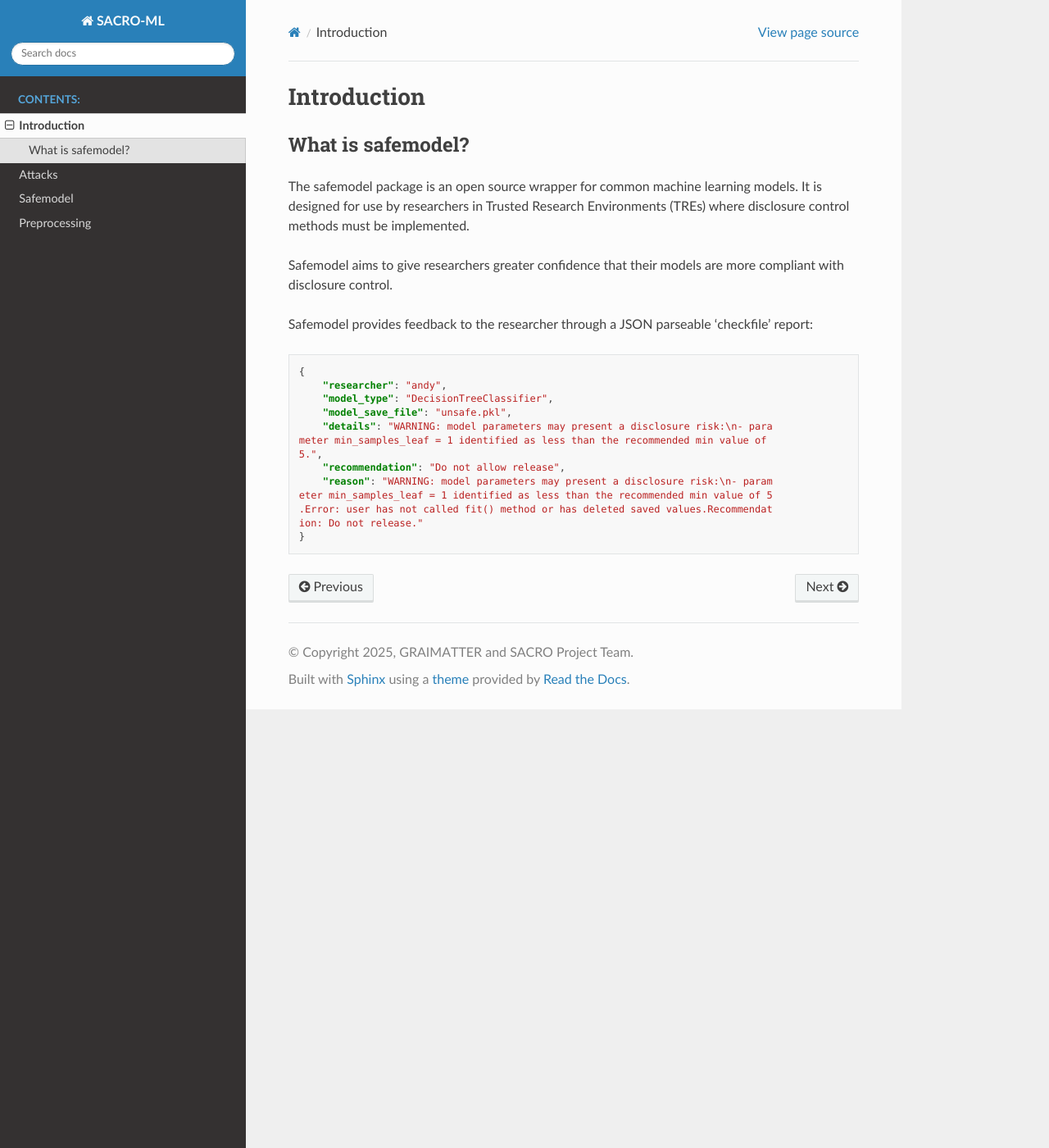
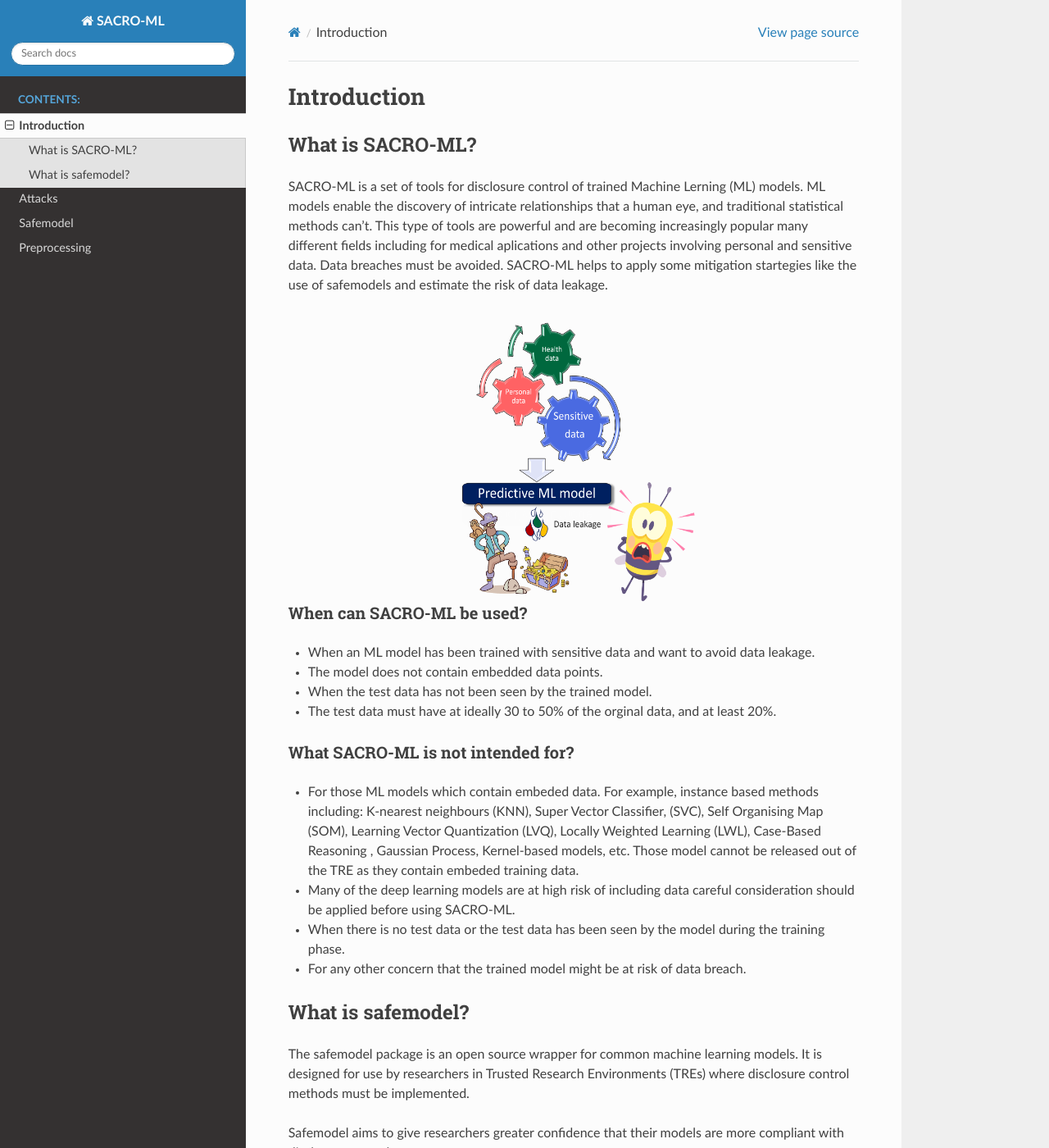
Before and after one commit to AI-SDC/SACRO-ML, a Sphinx documentation site: the page built from docs/source/introduction.rst, in a window 1280 px wide and 1400 px high. Shown: the whole window at 82% size. Built offline with Sphinx 7.4.7 and the Read the Docs theme 3.1.0, drawn with Linux system fonts in a browser that asks for light colours.

Commit message:
Update introduction.rst
Added a general description of SACRO-ML.

Signed-off-by: albacrespi <acrespi001@dundee.ac.uk>

```diff
--- a/docs/source/introduction.rst
+++ b/docs/source/introduction.rst
@@ -1,5 +1,30 @@
 Introduction
 ============
+
+What is SACRO-ML?
+-----------------
+SACRO-ML is a set of tools for disclosure control of trained Machine Lerning (ML) models. ML models enable the discovery of intricate relationships that a human eye, and traditional statistical methods can’t. This type of tools are powerful and are becoming increasingly popular many different fields including for medical aplications and other projects involving personal and sensitive data. Data breaches must be avoided. SACRO-ML helps to apply some mitigation startegies like the use of safemodels and estimate the risk of data leakage.
+
+.. image:: images/ML_leakage_bee.png
+    :width: 320px
+    :align: center
+    :height: 350px
+    :alt: Data breaches of sensitive and personal data must be avoided.
+
+When can SACRO-ML be used?
+~~~~~~~~~~~~~~~~~~~~~~~~~~
+- When an ML model has been trained with sensitive data and want to avoid data leakage.
+- The model does not contain embedded data points.
+- When the test data has not been seen by the trained model.
+- The test data must have at ideally 30 to 50% of the orginal data, and at least 20%.
+
+What SACRO-ML is not intended for?
+~~~~~~~~~~~~~~~~~~~~~~~~~~~~~~~~~
+- For those ML models which contain embeded data. For example, instance based methods including: K-nearest neighbours (KNN), Super Vector Classifier, (SVC),  Self Organising Map (SOM), Learning Vector Quantization (LVQ), Locally Weighted Learning (LWL), Case-Based Reasoning , Gaussian Process, Kernel-based models, etc. Those model cannot be released out of the TRE as they contain embeded training data.
+- Many of the deep learning models are at high risk of including data careful consideration should be applied before using SACRO-ML.
+- When there is no test data or the test data has been seen by the model during the training phase.
+- For any other concern that the trained model might be at risk of data breach.
+
 
 What is safemodel?
 ------------------
```
